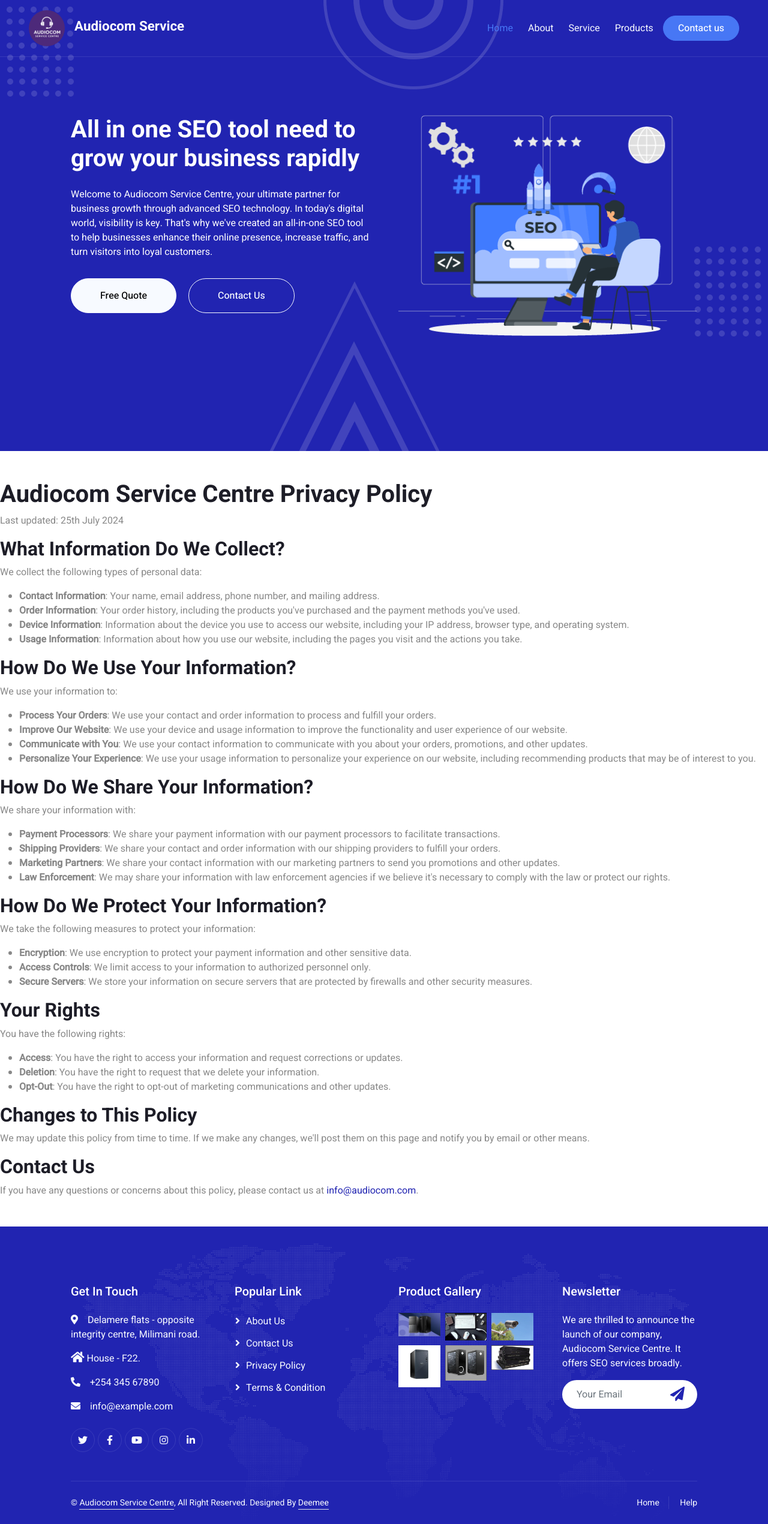
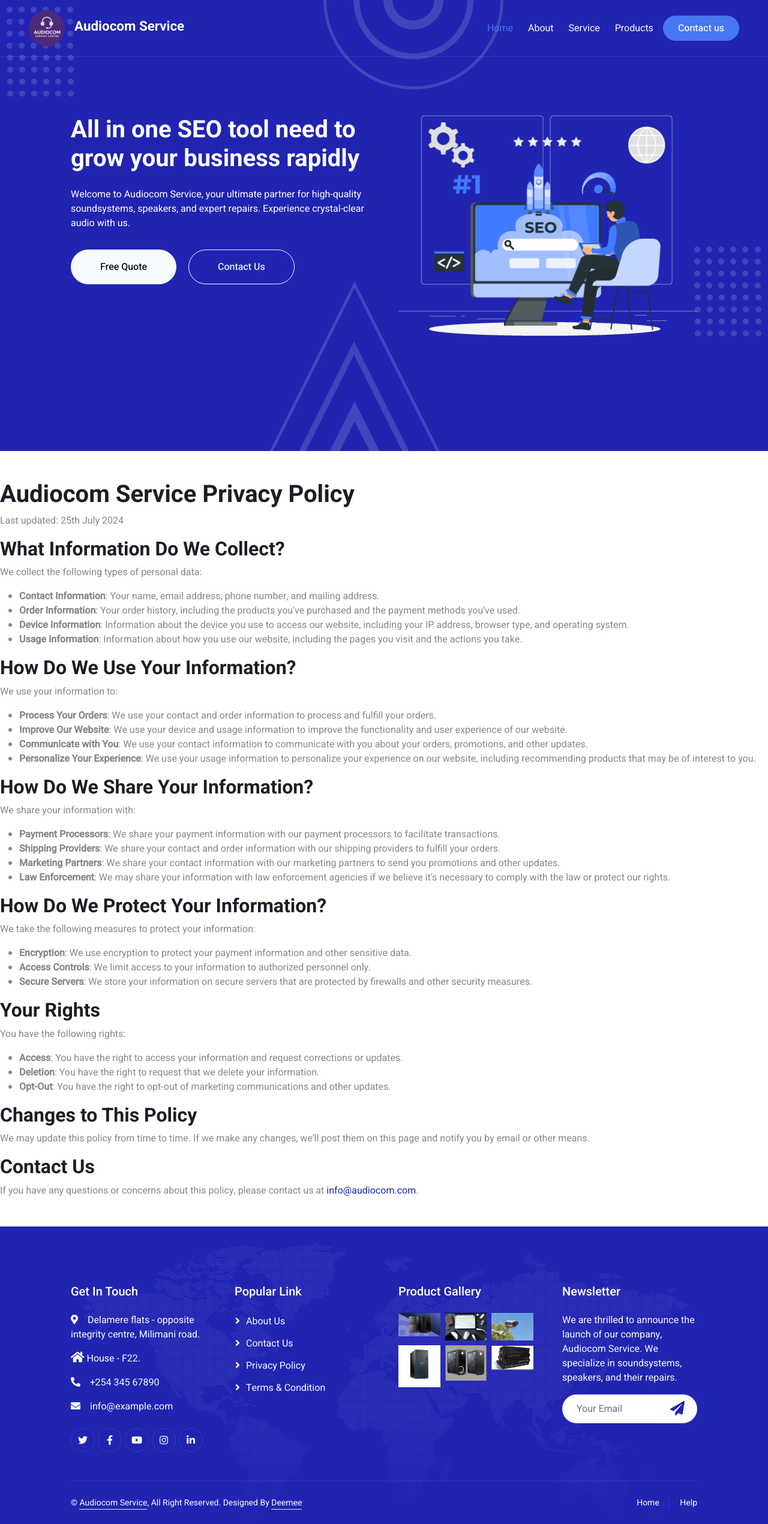
Before and after one commit to dee-mee/Audiocom-service, a plain HTML site: page privacy.html in a window 1280 px wide. Shown: the whole page at 60% size. Drawn offline with nearby package versions, Linux system fonts and the light colour scheme.

Commit message:
Feat: Update website content to reflect soundsystems and repairs

```diff
--- a/privacy.html
+++ b/privacy.html
@@ -3,7 +3,7 @@
 
 <head>
     <meta charset="utf-8">
-    <title>Audiocom Service Centre - Privacy</title>
+    <title>Audiocom Service - Privacy Policy</title>
     <meta content="width=device-width, initial-scale=1.0" name="viewport">
     <meta content="" name="keywords">
     <meta content="" name="description">
@@ -77,8 +77,7 @@
                     <div class="row g-5 py-5">
                         <div class="col-lg-6 text-center text-lg-start">
                             <h1 class="text-white mb-4 animated zoomIn">All in one SEO tool need to grow your business rapidly</h1>
-                            <p class="text-white pb-3 animated zoomIn">Welcome to Audiocom Service Centre, your ultimate partner for business growth through advanced SEO technology. In today's digital world, visibility is key.
-                                 That's why we've created an all-in-one SEO tool to help businesses enhance their online presence, increase traffic, and turn visitors into loyal customers.</p>
+                            <p class="text-white pb-3 animated zoomIn">Welcome to Audiocom Service, your ultimate partner for high-quality soundsystems, speakers, and expert repairs. Experience crystal-clear audio with us.</p>
                                  <a href="mailto:info@fabtech.com" class="btn btn-light py-sm-3 px-sm-5 rounded-pill me-3 animated slideInLeft">Free Quote</a>
                             <a href="contact.html" class="btn btn-outline-light py-sm-3 px-sm-5 rounded-pill animated slideInRight">Contact Us</a>
                         </div>
@@ -90,7 +89,7 @@
             </div>
         </div>
         <!-- Navbar & Hero End -->
-	<h1>Audiocom Service Centre Privacy Policy</h1>
+	<h1>Audiocom Service Privacy Policy</h1>
 	<p>Last updated: 25th July 2024 </p>
 
 	<h2>What Information Do We Collect?</h2>
@@ -192,7 +191,7 @@
                     </div>
                     <div class="col-md-6 col-lg-3">
                         <h5 class="text-white mb-4">Newsletter</h5>
-                        <p>We are thrilled to announce the launch of our company, Audiocom Service Centre. It offers SEO services broadly.</p>
+                        <p>We are thrilled to announce the launch of our company, Audiocom Service. We specialize in soundsystems, speakers, and their repairs.</p>
                         <div class="position-relative w-100 mt-3">
                             <input class="form-control border-0 rounded-pill w-100 ps-4 pe-5" type="text" placeholder="Your Email" style="height: 48px;">
                             <button type="button" class="btn shadow-none position-absolute top-0 end-0 mt-1 me-2"><i class="fa fa-paper-plane text-primary fs-4"></i></button>
@@ -204,7 +203,7 @@
                 <div class="copyright">
                     <div class="row">
                         <div class="col-md-6 text-center text-md-start mb-3 mb-md-0">
-                            &copy; <a class="border-bottom" href="index.html">Audiocom Service Centre</a>, All Right Reserved.
+                            &copy; <a class="border-bottom" href="index.html">Audiocom Service</a>, All Right Reserved.
                             Designed By <a class="border-bottom" href="https://github.com/dee-mee">Deemee</a>
                         </div>
                         <div class="col-md-6 text-center text-md-end">
```
Also changed, not shown: about.html (+3 -3 lines), contact.html (+3 -3 lines), index.html (+4 -5 lines), products.html (+3 -3 lines), service.html (+3 -3 lines), terms.html (+5 -5 lines).
